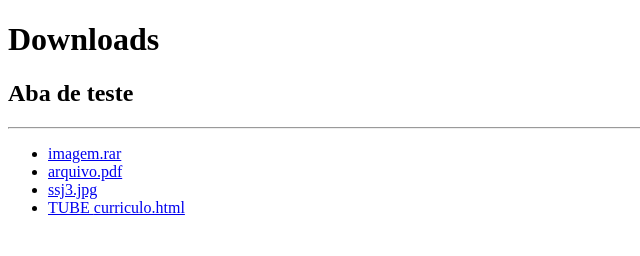
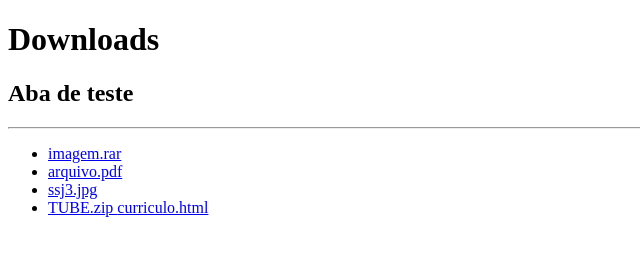
Before and after one commit to Shawlock2/Silas_downloads, a plain HTML site: page index.html in a window 1280 px wide. Shown: the full height of the page, 0-640 px from the left. Drawn offline with Linux system fonts and the light colour scheme.

Commit message:
Add files via upload

```diff
--- a/index.html
+++ b/index.html
@@ -33,7 +33,7 @@
             </li>
             <li>
                 <a href="https://onedrive.live.com/download?cid=894BE66F5B2286A6&resid=894BE66F5B2286A6%2129659&authkey=AI66ua6C2eobu3U" download="TUBE" type="application/zip" id="tube">
-                    TUBE
+                    TUBE.zip
                 </a>
                 <a href="https://docs.google.com/uc?export=download&id=1RFwGLUqtrgI2rRV5LKp3IHNFG2lWcmeP" download="Curriculo" type="application/html">
                     curriculo.html
```
